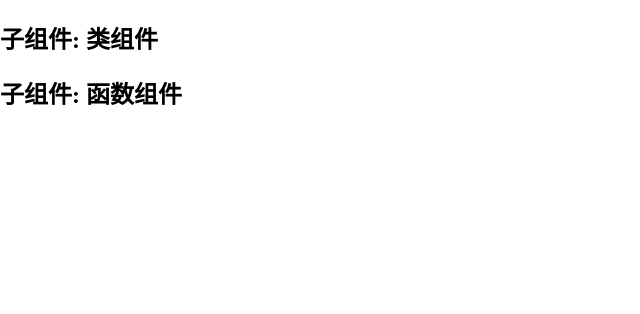
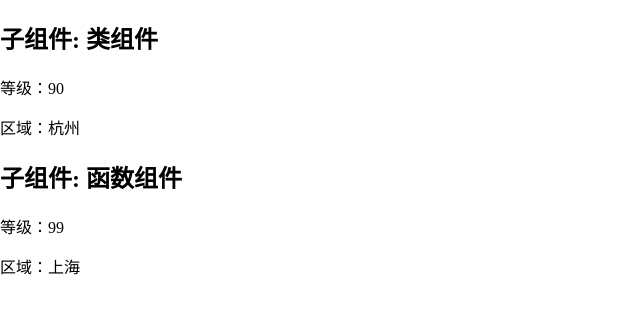
Before and after one commit to Lynn-zuo/learning-with-coding, a React app in the folder React/react-npm/: page / in a window 1280 px wide. Shown: the top 314 px of the page, without its empty margins (0-640 px from the left). Built offline with nearby package versions, Linux system fonts and the light colour scheme.

Commit message:
feat: 高阶组件增强props

```diff
--- a/React/react-npm/src/10-component-HOC/App.js
+++ b/React/react-npm/src/10-component-HOC/App.js
@@ -1,12 +1,13 @@
 import React, { PureComponent } from 'react'
-import SubComponent from './SubComponent.js'
+import SubComponent1 from './SubComponent-define.js'
+import SubComponent2 from './SubComponent-enhanceProps.js'
 
 export default class App extends PureComponent {
   render() {
     return (
       <div>
-        <SubComponent name='类组件' />
-        <SubComponent name='函数组件' />
+        <SubComponent1 name='类组件' level={90} region='杭州' />
+        <SubComponent2 name='函数组件' level={99} />
       </div>
     )
   }
--- /dev/null
+++ b/React/react-npm/src/10-component-HOC/SubComponent-define.js
@@ -0,0 +1,40 @@
+import React, { PureComponent } from 'react'
+
+class SubComponent extends PureComponent {
+  render() {
+    const { name, level, region } = this.props
+    return (
+      <div>
+        <h2>子组件: {name}</h2>
+        <p>等级：{ level }</p>
+        <p>区域：{ region }</p>
+      </div>
+    )
+  }
+}
+
+// 高阶组件定义方式 -- 类组件
+function enhanceComponent(Component) {
+    // return class NewComponent extends PureComponent {
+    // return class extends PureComponent { // 省略后，16版本为父组件名PureComponent，18版本为Anonymous
+    class NewComponent extends PureComponent { // 省略后，16版本为父组件名PureComponent，18版本为Anonymous
+        render() {
+            return <SubComponent {...this.props} />
+        }
+    }
+    NewComponent.displayName = 'Wrap' // devtools展示组件名为Wrap
+    return NewComponent
+}
+
+// 高阶组件定义方式 -- 函数式组件
+// function enhanceComponent(Component) {
+//     function NewComponent (props) { // 省略后，16版本为父组件名PureComponent，18版本为Anonymous
+//         return <SubComponent {...props} />
+//     }
+//     NewComponent.displayName = 'Wrap' // devtools展示组件名为Wrap
+//     return NewComponent
+// }
+
+const EnhanceComponent = enhanceComponent(SubComponent)
+
+export default EnhanceComponent
--- /dev/null
+++ b/React/react-npm/src/10-component-HOC/SubComponent-enhanceProps.js
@@ -0,0 +1,30 @@
+import React, { PureComponent } from 'react'
+
+class SubComponent extends PureComponent {
+  render() {
+    const { name, level, region } = this.props
+    return (
+      <div>
+        <h2>子组件: {name}</h2>
+        <p>等级：{ level }</p>
+        <p>区域：{ region }</p>
+      </div>
+    )
+  }
+}
+
+// 高阶组件定义方式 -- 类组件
+function enhanceComponent(Component) {
+    class NewComponent extends PureComponent {
+        render() { // 应用一: 增强props
+            return <SubComponent {...this.props} region='上海' />
+        }
+    }
+    NewComponent.displayName = 'Wrap' // devtools展示组件名为Wrap
+    return NewComponent
+}
+
+
+const EnhanceComponent = enhanceComponent(SubComponent)
+
+export default EnhanceComponent
--- a/React/react-npm/src/10-component-HOC/SubComponent.js
+++ /dev/null
@@ -1,37 +0,0 @@
-import React, { PureComponent } from 'react'
-
-class SubComponent extends PureComponent {
-  render() {
-    return (
-      <div>
-        <h2>子组件: {this.props.name}</h2>
-      </div>
-    )
-  }
-}
-
-// 高阶组件定义方式 -- 类组件
-// function enhanceComponent(Component) {
-//     // return class NewComponent extends PureComponent {
-//     // return class extends PureComponent { // 省略后，16版本为父组件名PureComponent，18版本为Anonymous
-//     class NewComponent extends PureComponent { // 省略后，16版本为父组件名PureComponent，18版本为Anonymous
-//         render() {
-//             return <SubComponent {...this.props} />
-//         }
-//     }
-//     NewComponent.displayName = 'Wrap' // devtools展示组件名为Wrap
-//     return NewComponent
-// }
-
-// 高阶组件定义方式 -- 函数式组件
-function enhanceComponent(Component) {
-    function NewComponent (props) { // 省略后，16版本为父组件名PureComponent，18版本为Anonymous
-        return <SubComponent {...props} />
-    }
-    NewComponent.displayName = 'Wrap' // devtools展示组件名为Wrap
-    return NewComponent
-}
-
-const EnhanceComponent = enhanceComponent(SubComponent)
-
-export default EnhanceComponent
```
